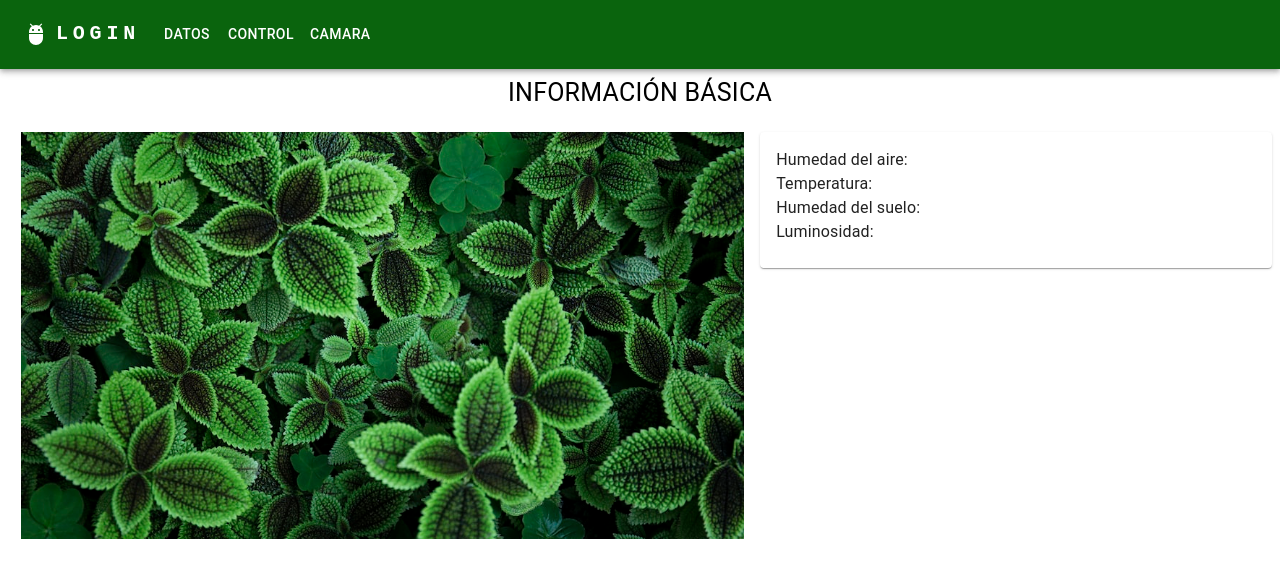
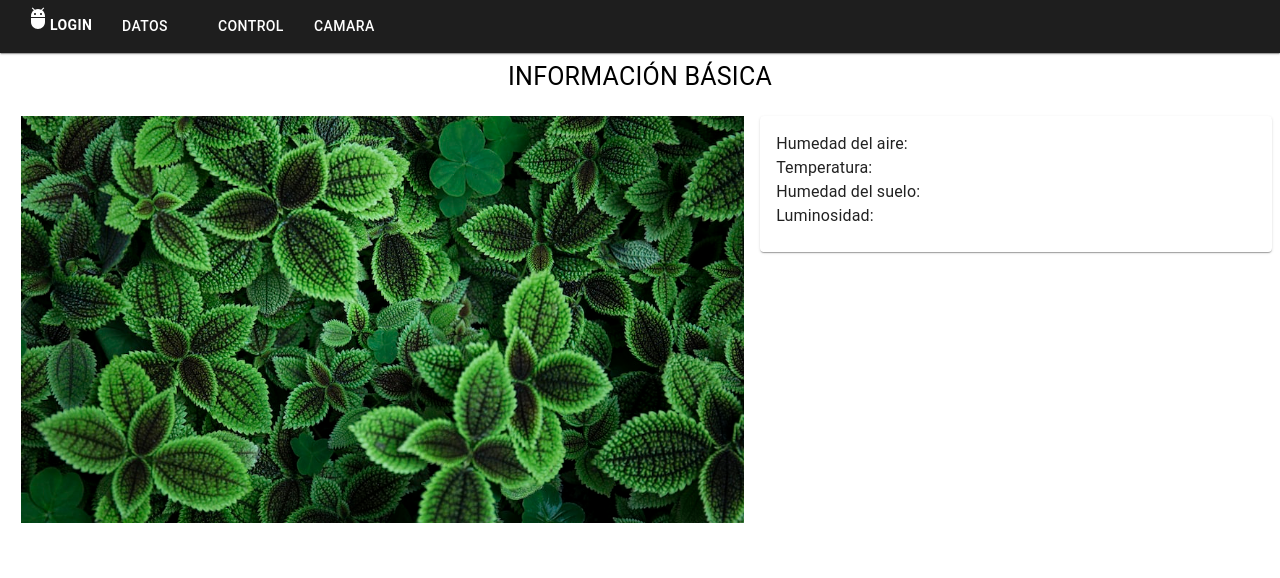
Before and after one commit to dcontt00/arq, a React (Create React App) app in the folder frontend/: page /data in a window 1280 px wide. Shown: the top 578 px of the page. Built offline with nearby package versions, Linux system fonts and the light colour scheme.

Commit message:
Modificada la barra de menu y cambiado el color a negro

```diff
--- a/frontend/src/components/Appbar.js
+++ b/frontend/src/components/Appbar.js
@@ -1,44 +1,30 @@
 import * as React from "react";
-import AppBar from "@mui/material/AppBar";
-import Box from "@mui/material/Box";
-import Toolbar from "@mui/material/Toolbar";
+import Grid from "@mui/material/Grid";
 import Typography from "@mui/material/Typography";
-import Container from "@mui/material/Container";
 import Button from "@mui/material/Button";
 import AdbIcon from "@mui/icons-material/Adb";
+import Paper from '@mui/material/Paper';
+import { createTheme, ThemeProvider, styled } from '@mui/material/styles';
+
+const Item = styled(Paper)(({theme}) => ({color: theme.palette.text.secondary,}));
+const darkTheme = createTheme({ palette: { mode: 'dark' } });
 
 export default function ResponsiveAppBar() {
 
   return (
-    <AppBar position="static">
-      <Container maxWidth="xl">
-        <Toolbar disableGutters>
-          {/*Ir al login*/}
-          <AdbIcon sx={{ display: { xs: "none", md: "flex" }, mr: 1 }} />
-          <Typography
-            variant="h6" noWrap
-            component="a"
-            href="/"
-            sx={{
-              mr: 2,
-              display: { xs: "none", md: "flex" },
-              fontFamily: "monospace",
-              fontWeight: 700,
-              letterSpacing: ".3rem",
-              color: "inherit",
-              textDecoration: "none",
-            }}
-          >
-            LOGIN
-          </Typography>
-          {/*Ir a Datos*/}
-          <Box sx={{ flexGrow: 1, display: { xs: "none", md: "flex" } }}>
-            <Button href={"/data"} sx={{ my: 2, color: "white", display: "block" }}>Datos</Button>
-            <Button href={"/control"} sx={{ my: 2, color: "white", display: "block" }}>Control</Button>
-            <Button href={"/camera"} sx={{ my: 2, color: "white", display: "block" }}>Camara</Button>
-          </Box>
-        </Toolbar>
-      </Container>
-    </AppBar>
+    <ThemeProvider theme={darkTheme}>
+    <Paper sx={{bgcolor: 'primary'}} square>
+      <Grid container spacing={1} sx={{width:"30%",ml:"10"}}>
+        <Grid item lg={3}>
+          <Button href={"/"} sx={{color: "white", display: "block" }}>
+            <Typography variant="h7" fontWeight="700"><AdbIcon/>LOGIN</Typography>
+          </Button>
+        </Grid>
+        <Grid item lg={3}><Button href={"/data"} sx={{ my: 1, color: "white", display: "block" }}>Datos</Button></Grid>
+        <Grid item lg={3}><Button href={"/control"} sx={{ my: 1, color: "white", display: "block" }}>Control</Button></Grid>
+        <Grid item lg={3}><Button href={"/camera"} sx={{ my: 1, color: "white", display: "block" }}>Camara</Button></Grid>
+      </Grid>
+    </Paper>
+    </ThemeProvider>
   );
 }
```
